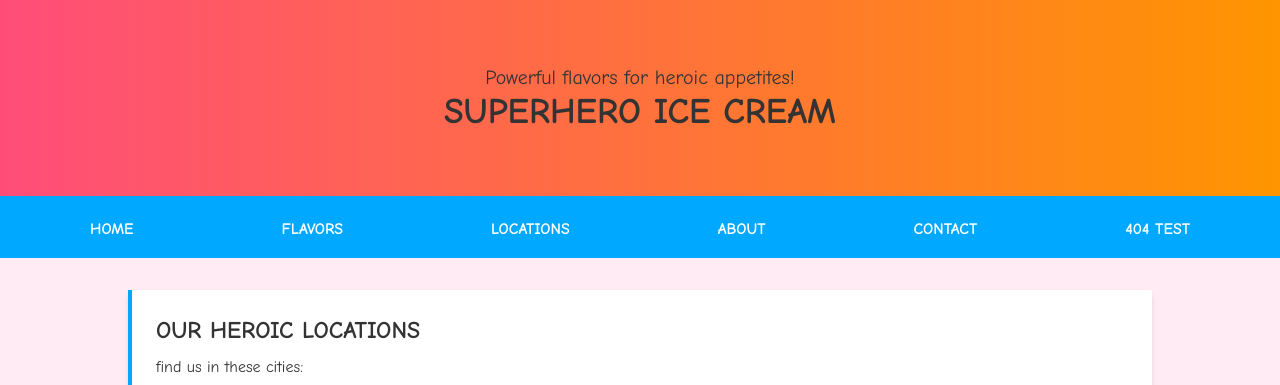
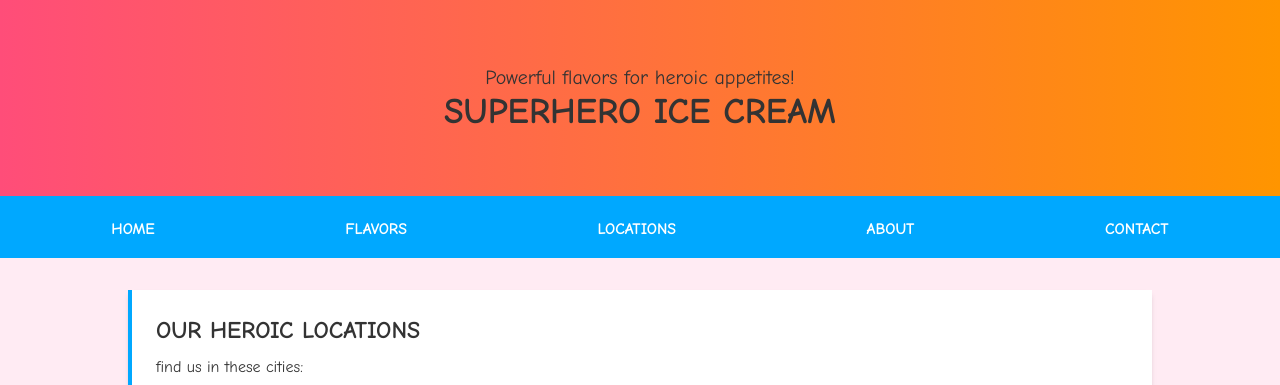
Before and after one commit to AshtonhallCOding/Ashcream, a plain HTML site: page locations.html in a window 1280 px wide. Shown: the top 385 px of the page. Drawn offline with nearby package versions, Linux system fonts and the light colour scheme.

Commit message:
Update locations.html

```diff
--- a/locations.html
+++ b/locations.html
@@ -19,7 +19,7 @@
 <a class="transition hover:text-[#ffeb3b] font-bold text-white" href="locations.html">LOCATIONS</a>
 <a class="font-bold hover:text-[#ffeb3b] transition text-white" href="about.html">ABOUT</a>
 <a href="contact.html" class="transition font-bold hover:text-[#ffeb3b] text-white">CONTACT</a>
-<a class="font-bold text-white hover:text-[#ffeb3b] transition" href="404.html">404 TEST</a>
+
 </nav>
 
 <div class="w-[80%] mx-auto bg-white border-l-4 my-8 shadow-md border-[#00a8ff] p-6">
```
